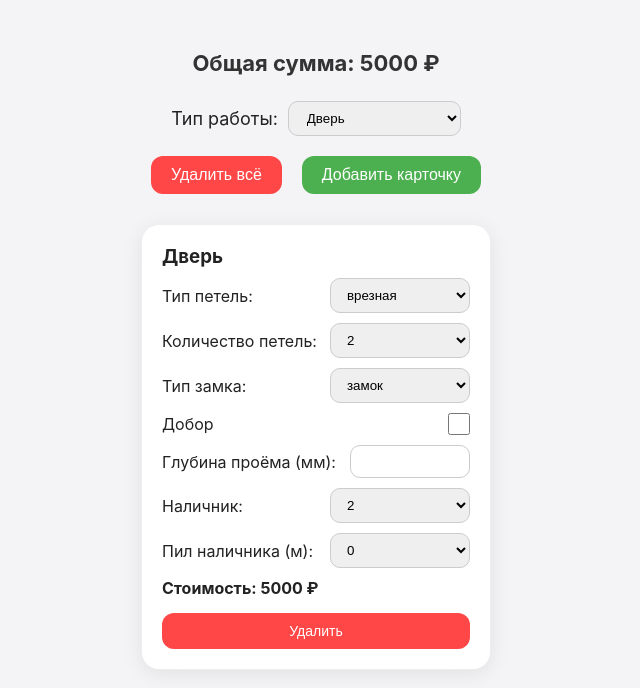
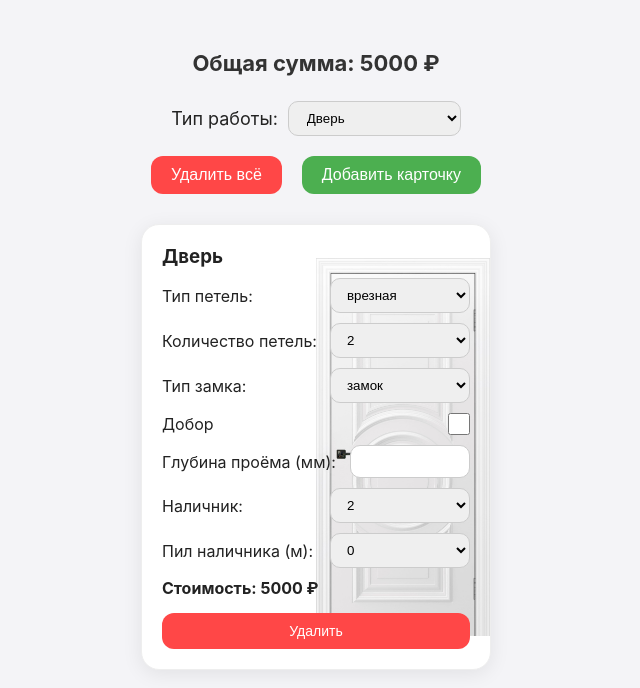
Before and after one commit to taptiyga/workDoors, a plain HTML site: page index.html in a window 1280 px wide. Both pictures are taken after a click on the button "Добавить карточку". Shown: the whole page, without its empty margins (324-964 px from the left). Drawn offline with Linux system fonts and the light colour scheme.

Commit message:
favicon, bg for card

```diff
--- a/index.html
+++ b/index.html
@@ -5,7 +5,11 @@
   <meta charset="UTF-8">
   <title>Расчёт работ по установке дверей</title>
   <meta name="viewport" content="width=device-width, initial-scale=1.0">
-<link rel="stylesheet" href="style.css">
+
+  <!-- Фавиконка -->
+  <link rel="icon" type="image/x-icon" href="favicon.ico">
+
+  <link rel="stylesheet" href="style.css">
 </head>
 
 <body>
@@ -26,7 +30,6 @@
     </label>
   </div>
 
-
   <div id="buttonsContainer">
     <button id="delCard">Удалить всё</button>
     <button id="addCard">Добавить карточку</button>
@@ -34,7 +37,7 @@
 
   <div id="cardsContainer"></div>
 
- <script src="script.js"></script>
+  <script src="script.js"></script>
 
 </body>
 
--- a/style.css
+++ b/style.css
@@ -94,6 +94,15 @@ h1 {
     border: 1px solid #eee;
     animation: card-appear 0.35s ease;
     transition: 0.3s;
+
+            background-image: url(./door-bg.jpg);
+            background-size: 50%;
+            /* растянуть на всю страницу */
+            background-repeat: no-repeat;
+            /* без повторений */
+            background-position: center right
+            /* по центру */
+
 }
 
 .card:hover {
```
Also changed, not shown: door-bg.jpg (added), favicon.ico (added).
